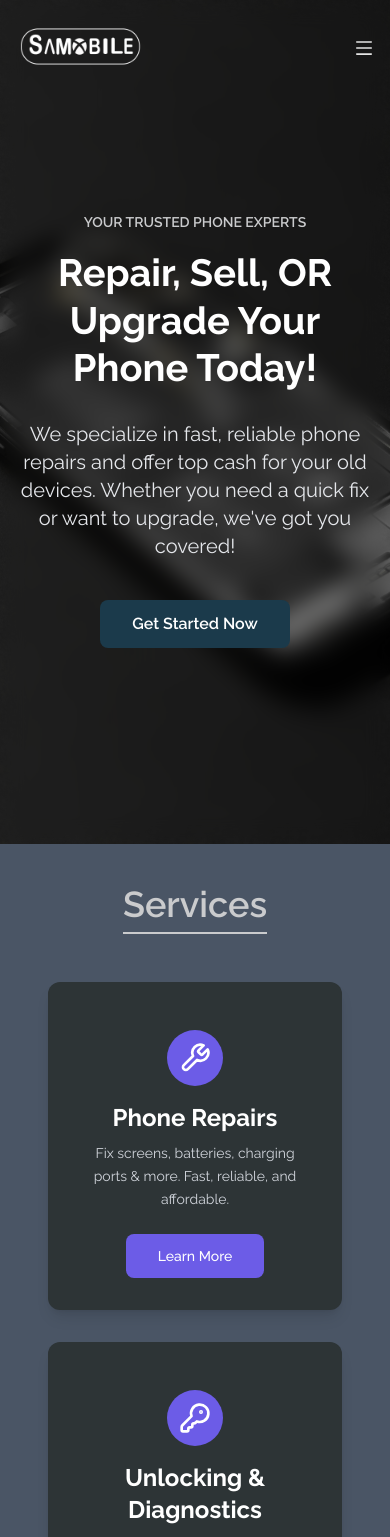
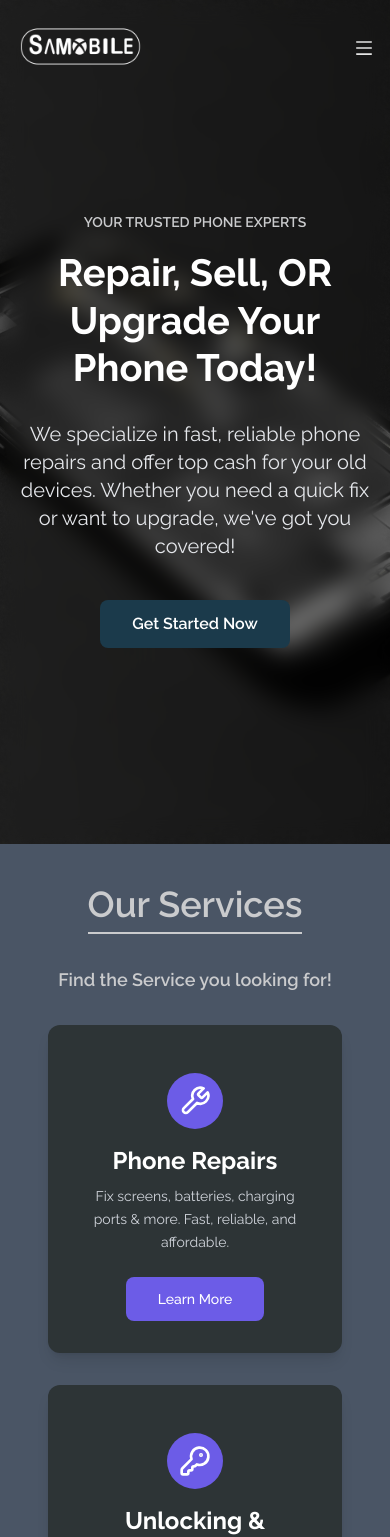
Before and after one commit to Eyup-16/Samobile, a React (Vite) app: page / in a window 390 px wide. Shown: the top 1537 px of the page. Built offline with nearby package versions, Linux system fonts and the light colour scheme.

Commit message:
Update Services.jsx
under construction

```diff
--- a/src/Components/Services.jsx
+++ b/src/Components/Services.jsx
@@ -1,7 +1,7 @@
 import React from 'react'
 import {ServiceCards} from './Cards'
 import { Wrench,KeyRound,DollarSign ,Cog   } from 'lucide-react';
-
+import { Element } from 'react-scroll';
 function Services() {
   const servicesObj = [
     {
@@ -24,14 +24,7 @@ function Services() {
       Header:'Buy, Sell & Trade-In',
       Description:'Sell your old phone or trade it in for a new one. Get instant cash or credit.',
       Button:'Learn More'
-    },
-    // {
-    //   id:2,
-    //   Icon:<Cog className='text-white h-8 w-8'/>,
-    //   Header:'Accessories & Customization',
-    //   Description:'Premium accessories & custom setups. Make your phone truly yours.',
-    //   Button:'Learn More'
-    // },
+    }
   ]
   const servicesCard =servicesObj.map((service)=> {
    return <ServiceCards key={service.id} icon={service.Icon} header={service.Header} desc={service.Description} btn={service.Button} />
@@ -39,8 +32,14 @@ function Services() {
 
   return (
     <section className='bg-gray-600 relative p-8 text-center'>
-    <h1 className='text-4xl font-semibold text-[#CACBCD] text-center mb-8 py-2 border-b-2 inline-block'>Services</h1>
-      <div className="grid md:grid-cols-3 p-4  items-center justify-items-center">
+      <Element name='Services'></Element>
+      <div className="text-center">
+
+<h1 className='text-4xl font-semibold text-[#CACBCD] text-center mb-8 py-2 border-b-2 inline-block'>Our Services</h1>
+<span className="text-[18px] font-semibold text-[#CACBCD]  cursor-pointer block">
+    Find the Service you looking for!</span>
+    </div>
+      <div className="grid md:grid-cols-3 p-4  items-center justify-items-center mt-4">
      {servicesCard}
     </div>
     </section>
```
